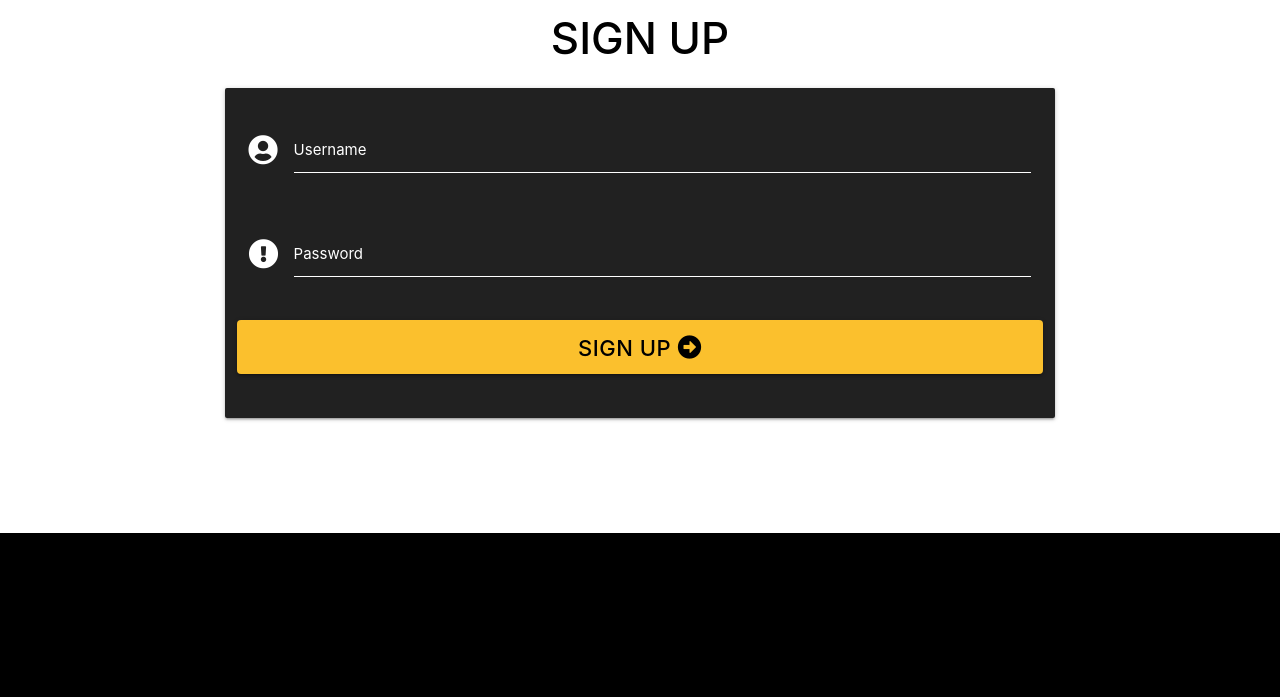
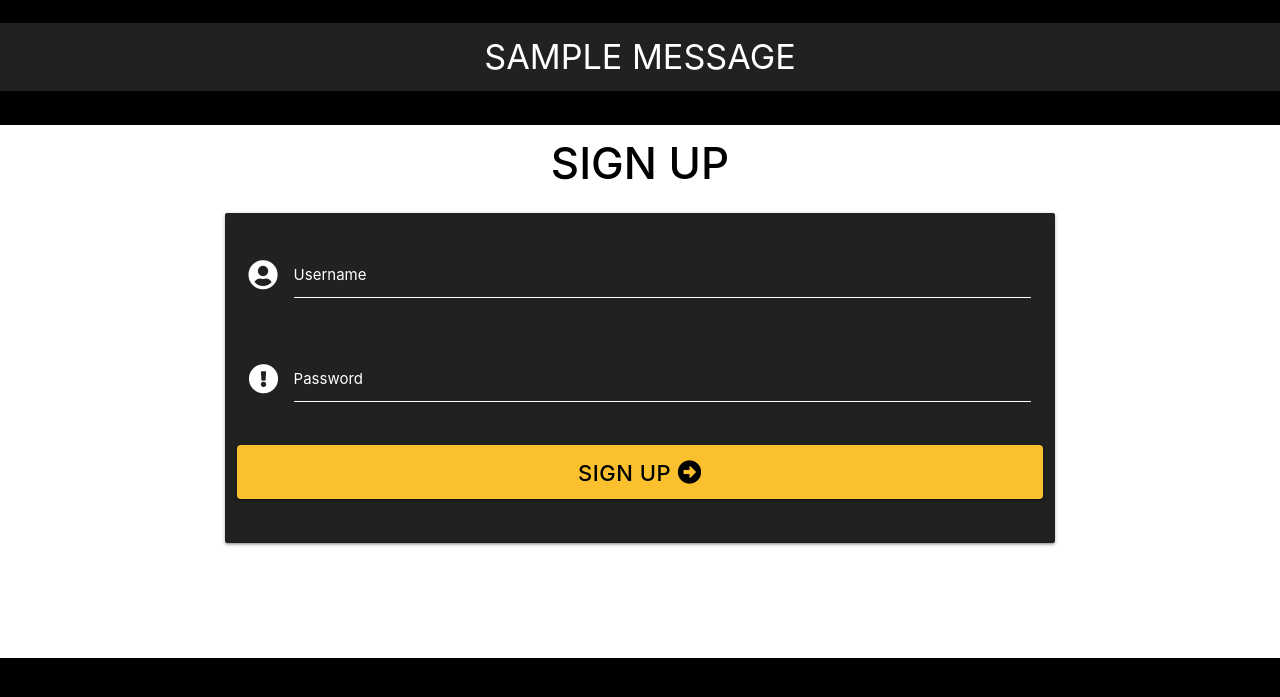
Before and after one commit to Otterrr/director_dad, a Flask app: page /register in a window 1280 px wide. Shown: the part 64-761 px from the top of the page. Run offline with Flask 2, Linux system fonts and the light colour scheme; one stand-in notice (Sample message) is shown; some libraries are stand-ins or nearby versions.

Commit message:
add sign up functionality & _-. characters to username field

```diff
--- a/app.py
+++ b/app.py
@@ -46,7 +46,6 @@ def register():
         # put the new user into 'session' cookie
         session["user"] = request.form.get("username").lower()
         flash("Registration Successful")
-        return redirect(url_for("profile", username=session["user"]))
     return render_template("register.html")
 
 
--- a/static/css/style.css
+++ b/static/css/style.css
@@ -13,6 +13,9 @@ body {
     margin-bottom: 10px;
 }
 
+.flashes h4 {
+    line-height: 2;
+}
 
 .text-shadow {
     text-shadow: 2px 2px 2px rgba(0,0,0,0.5)
--- a/templates/base.html
+++ b/templates/base.html
@@ -22,9 +22,11 @@
         <nav class="nav-extended text-shadow grey darken-4">
             <div class="nav-wrapper">
                 <a href="{{ url_for('get_films') }}" class="brand-logo">
-                    <button  id="director-dad" class="btn yellow darken-2 black-text waves-effect waves-dark">Director Dad</button>
+                    <button id="director-dad" class="btn yellow darken-2 black-text waves-effect waves-dark">Director
+                        Dad</button>
                 </a>
-                <a href="#" data-target="mobile-demo" class="sidenav-trigger"><i class="fas fa-bars"></i></a>
+                <a href="#" data-target="mobile-demo" class="sidenav-trigger"><i class="fas fa-bars"></i>
+                </a>
                 <ul class="right hide-on-med-and-down">
                     <li><a href="#">Home</a></li>
                     <li><a href="{{ url_for('get_films') }}">Films</a></li>
@@ -37,7 +39,9 @@
 
         <!-- mobile navbar -->
         <ul class="sidenav text-shadow grey darken-4 white-text" id="mobile-demo">
-            <li><h4 class="center-align grey darken-4">Director Dad</h4></li>
+            <li>
+                <h4 class="center-align grey darken-4">Director Dad</h4>
+            </li>
             <li><a href="#">Home</a></li>
             <li><a href="{{ url_for('get_films') }}">Films</a></li>
             <li><a href="#">Profile</a></li>
@@ -46,10 +50,24 @@
             <li><a href="#">Manage Genres</a></li>
             <li><a href="#">Log Out</a></li>
             <li><a href="#">Log In</a></li>
-            <li><a href="{{ url_for('register') }}">Register</a></li>
+            <li><a href="{{ url_for('register') }}">Sign Up</a></li>
         </ul>
     </header>
 
+    <section>
+        <!-- flash messages -->
+        {% with messages = get_flashed_messages() %}
+        {% if messages %}
+        {% for message in messages %}
+        <div class="row flashes">
+            <h4 class="grey darken-4 center-align">{{ message }}</h4>
+        </div>
+        {% endfor %}
+        {% endif%}
+        {% endwith %}
+    </section>
+
+    <main class="container"></main>
     {% block content%}
     {% endblock %}
     <script src="https://code.jquery.com/jquery-3.6.0.min.js"
--- a/templates/register.html
+++ b/templates/register.html
@@ -10,7 +10,7 @@
                 <div class="input-field col s12">
                     <i class="fas fa-user-circle prefix white-text text-darken-4"></i>
                     <input id="username" name="username" type="text" minlength="5" maxlength="15"
-                        pattern="^[a-zA-Z0-9]{5,15}$" class="white-text validate" required>
+                        pattern="^[a-zA-Z0-9_\-\.]{5,15}$" class="white-text validate" required>
                     <label class="white-text" for="username">Username</label>
                 </div>
             </div>
```
